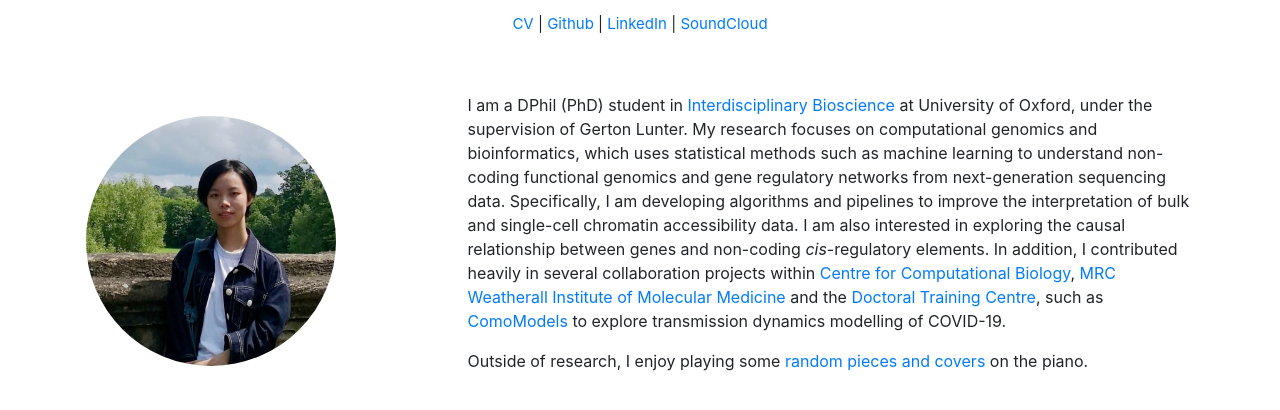
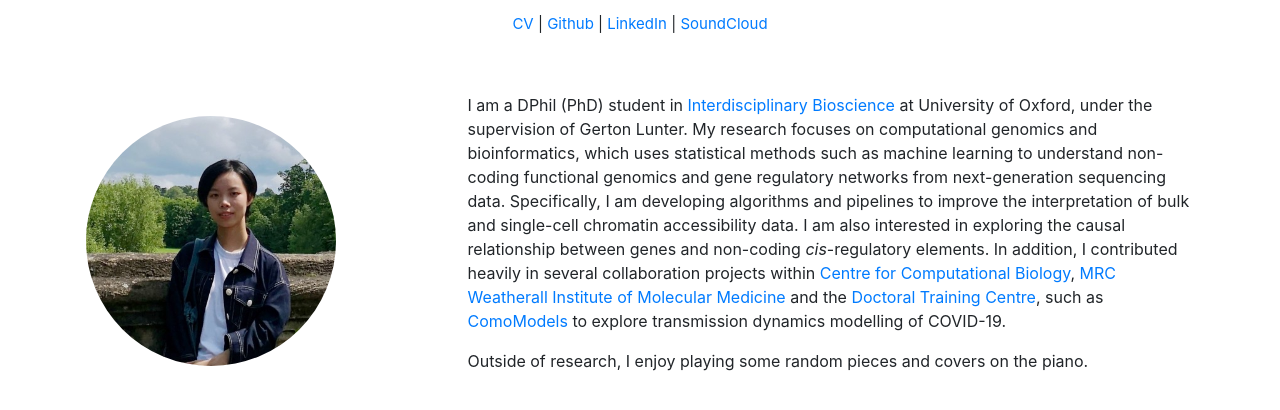
Before and after one commit to hfldai/hfldai.github.io, a plain HTML site: page index.html in a window 1280 px wide. Shown: the part 134-544 px from the top of the page. Drawn offline with nearby package versions, Linux system fonts and the light colour scheme.

Commit message:
Modify content again again

```diff
--- a/index.html
+++ b/index.html
@@ -73,8 +73,7 @@
                                                 <!--Where to put this bit? <p>Before coming to Oxford, I received my B.S. in Biological Sciences from Nankai University,
                                                 China in 2018.</p>-->
 
-                                                <p>Outside of research, I enjoy playing some
-                                                <a href="https://soundcloud.com/kame-leon-340151747">random pieces and covers</a> on the piano.</p>
+                                                <p>Outside of research, I enjoy playing some random pieces and covers on the piano.</p>
                                         </td>
                                 </tr>
                         </tbody>
```
